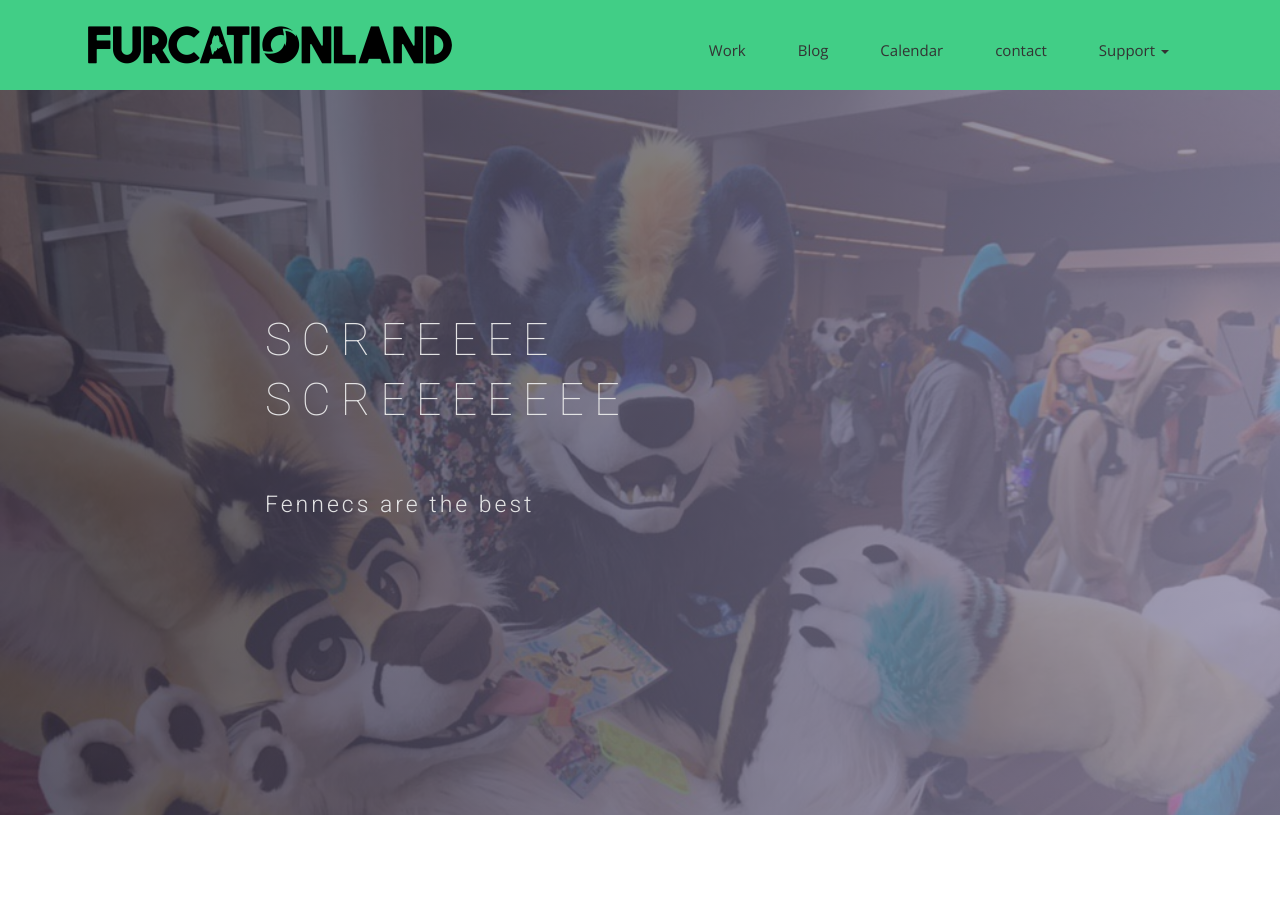
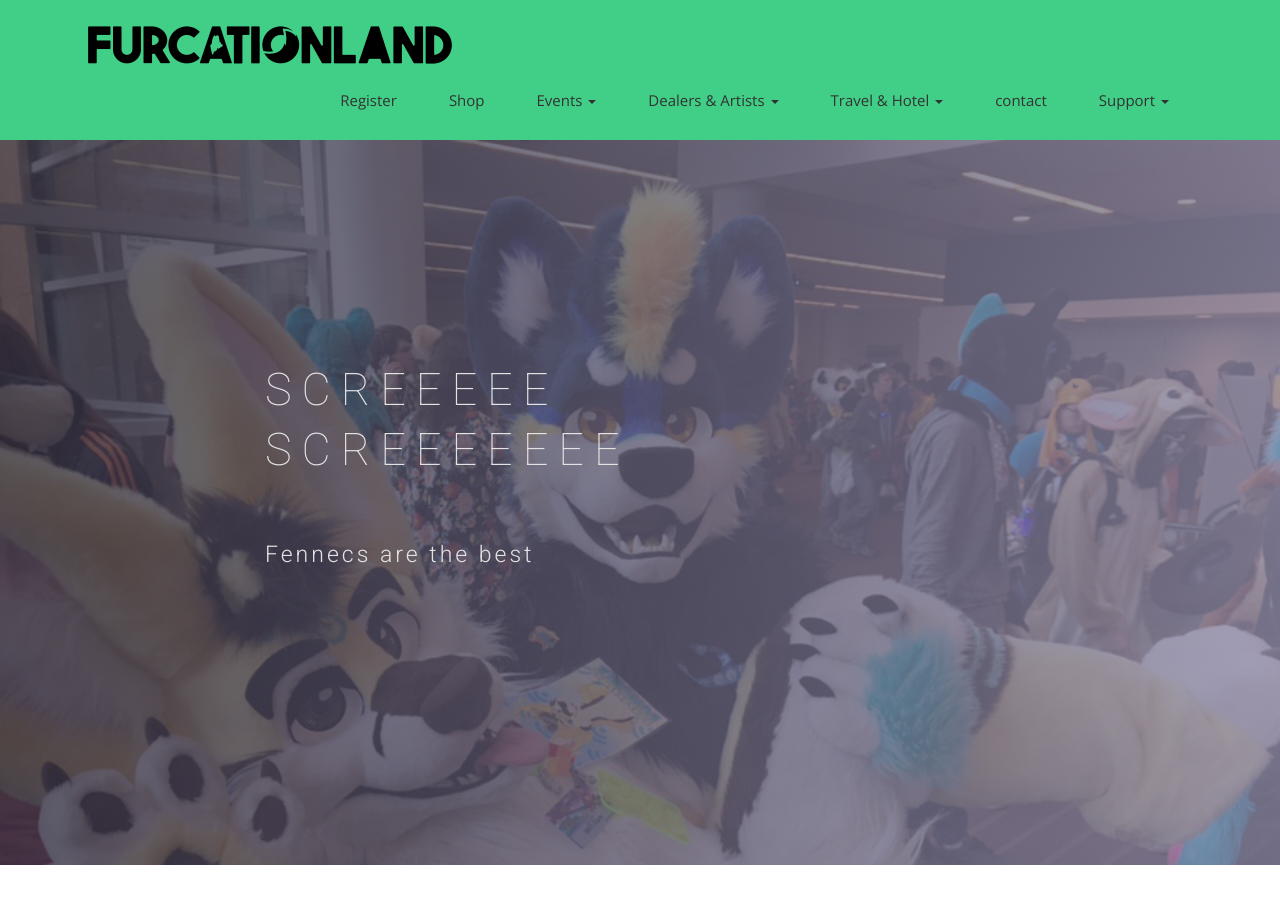
Before and after one commit to Lumunix/Furcationland, a Jekyll site: the page built from index.html, in a window 1280 px wide and 900 px high. Built offline with Jekyll 4.4.1, drawn with Linux system fonts in a browser that asks for light colours; some web fonts are replaced; the list of posts is cut into pages by our own code.

Commit message:
Update navigation.yml

```diff
--- a/_data/navigation.yml
+++ b/_data/navigation.yml
@@ -1,9 +1,37 @@
-- title: Work
-  url: /work
-- title: Blog
-  url: /blog
-- title: Calendar
-  url: /calendar.html
+- title: Register
+  url: /register.html
+
+
+- title: Shop
+  url: /shop.html
+- title: Events
+  sublinks:
+    - title: schedule
+      url: /schedule.html
+    - title: Video Gaming
+      url: /videogames.html
+
+- title: Dealers & Artists
+  sublinks:
+    - title: Guests of Honor
+      url: /guestsofhonor.html
+    - title: Dealers Den
+      url: /dealersden.html
+    - title: Artist Alley
+      url: /artistalley.html
+
+
+- title: Travel & Hotel
+  sublinks:
+    - title: Hotel
+      url: /hotel.html
+    - title: Travel Information
+      url: /travelinformation.html
+    - title: Parking
+      url: /parking.html
+
+
+
 - title: contact
   url: /contact
 - title: Support
```
